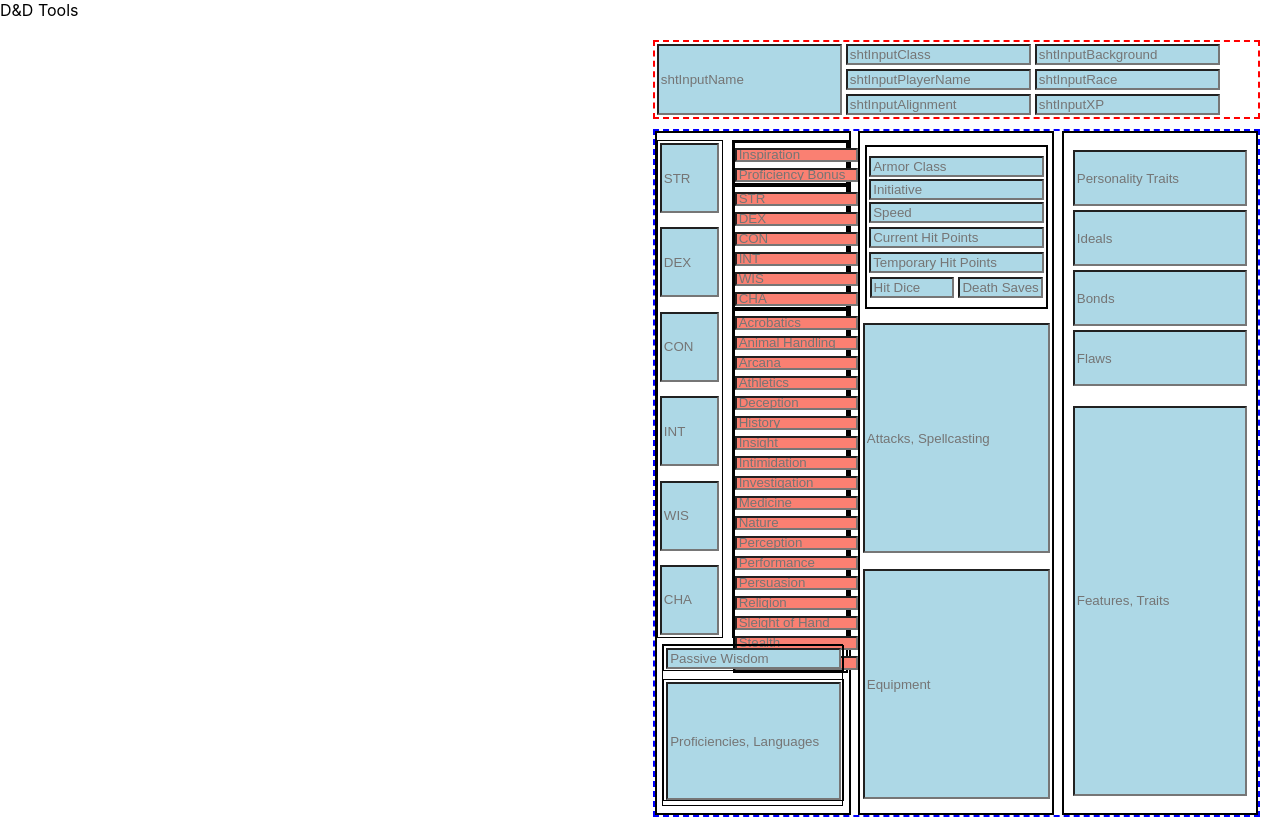
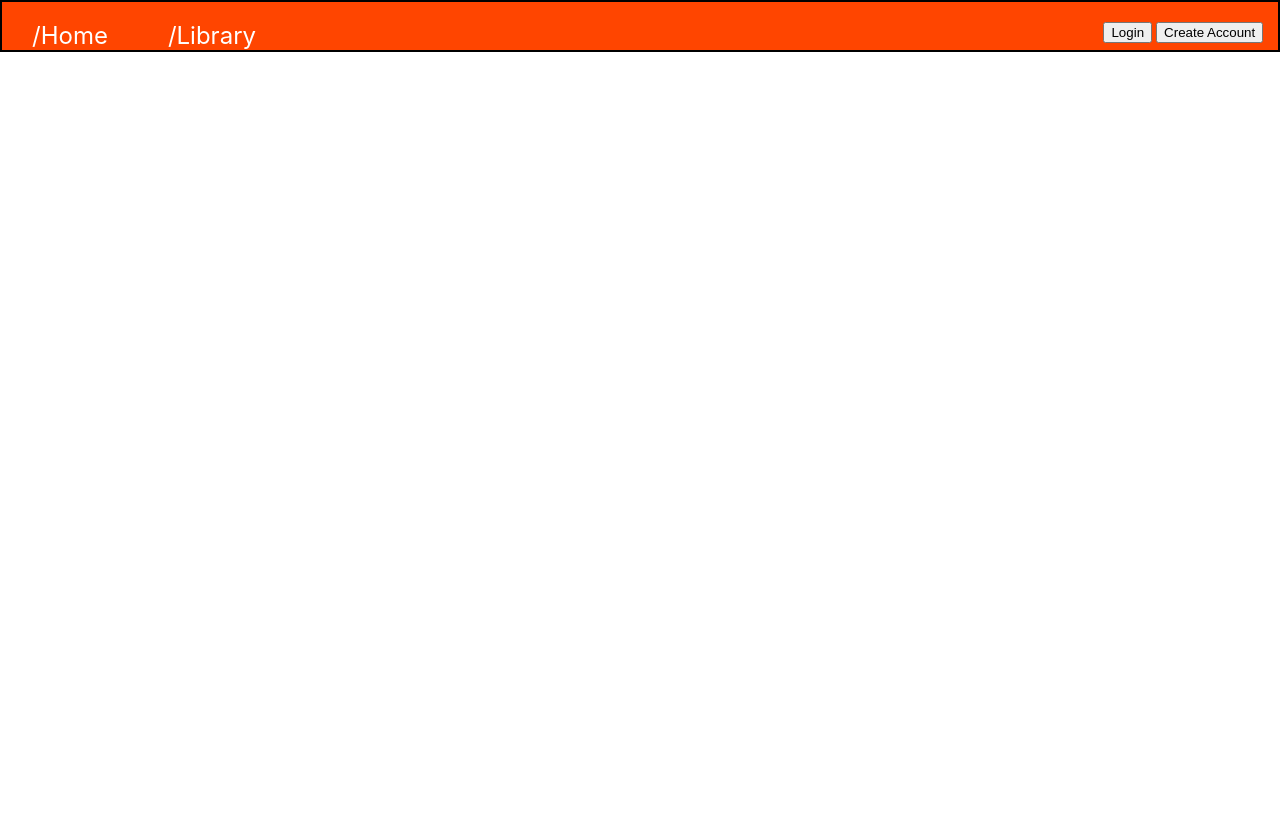
Before and after one commit to zach-morris-txt/DnD-Tool, a React (Create React App) app in the folder dnd-tools/: page /library in a window 1280 px wide. After the commit the page ends 800 px from the top, so only its background shows below. Built offline with nearby package versions, Linux system fonts and the light colour scheme.

Commit message:
Build navigation component with react routing

```diff
--- a/dnd-tools/package.json
+++ b/dnd-tools/package.json
@@ -8,7 +8,9 @@
     "@testing-library/user-event": "^13.5.0",
     "react": "^18.3.1",
     "react-dom": "^18.3.1",
-    "react-scripts": "5.0.1",
+    "react-router": "^7.0.2",
+    "react-router-dom": "^7.0.2",
+    "react-scripts": "^5.0.1",
     "web-vitals": "^2.1.4"
   },
   "scripts": {
--- a/dnd-tools/public/index.html
+++ b/dnd-tools/public/index.html
@@ -1,11 +1,9 @@
 <!DOCTYPE html>
 <html lang="en">
   <head>
-    <meta charset="utf-8" />
-    <meta name="viewport" content="width=device-width, initial-scale=1" />
-    <meta name="theme-color" content="#000000" />
-    <meta name="description" content="Web site created using create-react-app"/>
-    <title>React App</title>
+    <meta charset="UTF-8" />
+    <meta name="viewport" content="width=device-width, initial-scale=1.0" />
+    <title>My app</title>
   </head>
   <body>
     <noscript>You need to enable JavaScript to run this app.</noscript>
--- a/dnd-tools/src/App.css
+++ b/dnd-tools/src/App.css
@@ -1,6 +1,29 @@
 .app {
 
 }
+
+
+.nav {
+  display: flex;
+  align-items: end;
+  justify-content: space-between;
+  height: 6vh;
+  border: 2px solid black;
+  background: orangered;
+}
+.navLink {
+  margin: 30px;
+  text-decoration: none;
+  color: white;
+  font-size:x-large;
+}
+.navRight {
+  margin-right: 1vw;
+}
+.userBtn {
+  margin: 7px 2px 7px 2px;
+}
+
 
 .homeCol {
   display: flex;
@@ -12,11 +35,11 @@
 
 .rightCol {
   width: 49vw;
-  margin: 10px;
+  margin: 0px 10px 0px 10px;
 }
 .charShtTop {
   display: flex;
-  margin: 10px;
+  margin: 0px 10px 0px 10px;
   border: 2px red dashed;
 }
 .shtInput {
--- a/dnd-tools/src/App.js
+++ b/dnd-tools/src/App.js
@@ -1,10 +1,11 @@
 import CharacterSheet from './components/character-sheet-form';
 import './App.css';
+import Navigation from './components/navigation';
 
 function App() {
   return (
     <div className="App">
-      <header>D&D Tools</header>
+      <Navigation />
       <div className="homeCol">
         <div className="leftCol"></div>
         <CharacterSheet />
--- /dev/null
+++ b/dnd-tools/src/components/library.js
@@ -0,0 +1,9 @@
+import Navigation from "./navigation";
+
+export default function Library() {
+    return (
+        <div className="">
+            <Navigation />
+        </div>
+    )
+}
--- /dev/null
+++ b/dnd-tools/src/components/navigation.js
@@ -0,0 +1,18 @@
+import { Link } from 'react-router';
+import '../App.css';
+
+
+export default function Navigation() {
+    return (
+        <div className="nav">
+            <div className="navLeft">
+                <Link to="/" className="navLink" >/Home</Link>
+                <Link to="/library" className="navLink" >/Library</Link>
+            </div>
+            <div className="navRight">
+                <button className="userBtn login">Login</button>
+                <button className="userBtn createAccount">Create Account</button>
+            </div>
+        </div>
+    )
+}
--- a/dnd-tools/src/index.js
+++ b/dnd-tools/src/index.js
@@ -1,11 +1,19 @@
 import React from 'react';
 import ReactDOM from 'react-dom/client';
+import {createBrowserRouter, RouterProvider} from 'react-router-dom';
 import './index.css';
 import App from './App';
+import Library from './components/library';
+
+const router = createBrowserRouter([
+  {path: '/', element: <App />},
+  {path: '/library', element: <Library />},
+]);
+
 
 const root = ReactDOM.createRoot(document.getElementById('root'));
 root.render(
   <React.StrictMode>
-    <App />
+    <RouterProvider router={router} />
   </React.StrictMode>
 );
```
Also changed, not shown: 2 other files (tests, documents, lock files or other folders).
